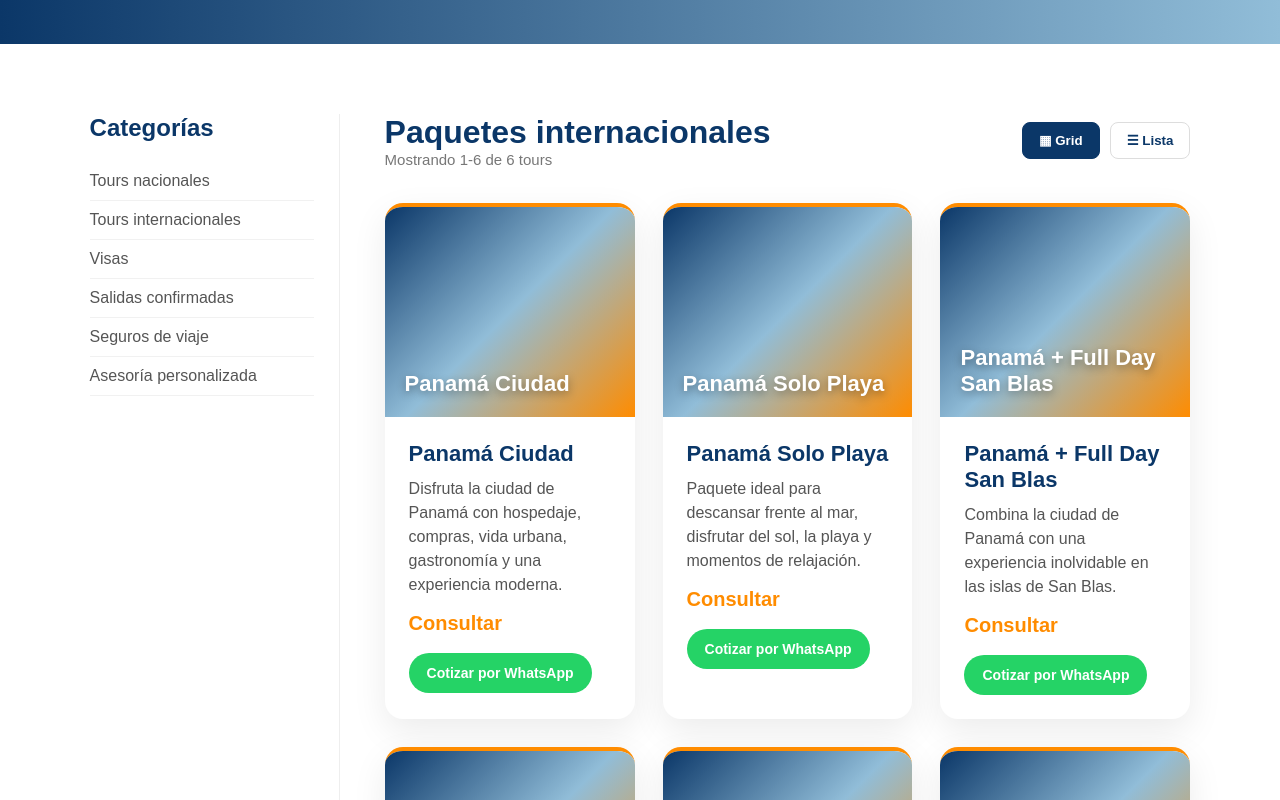
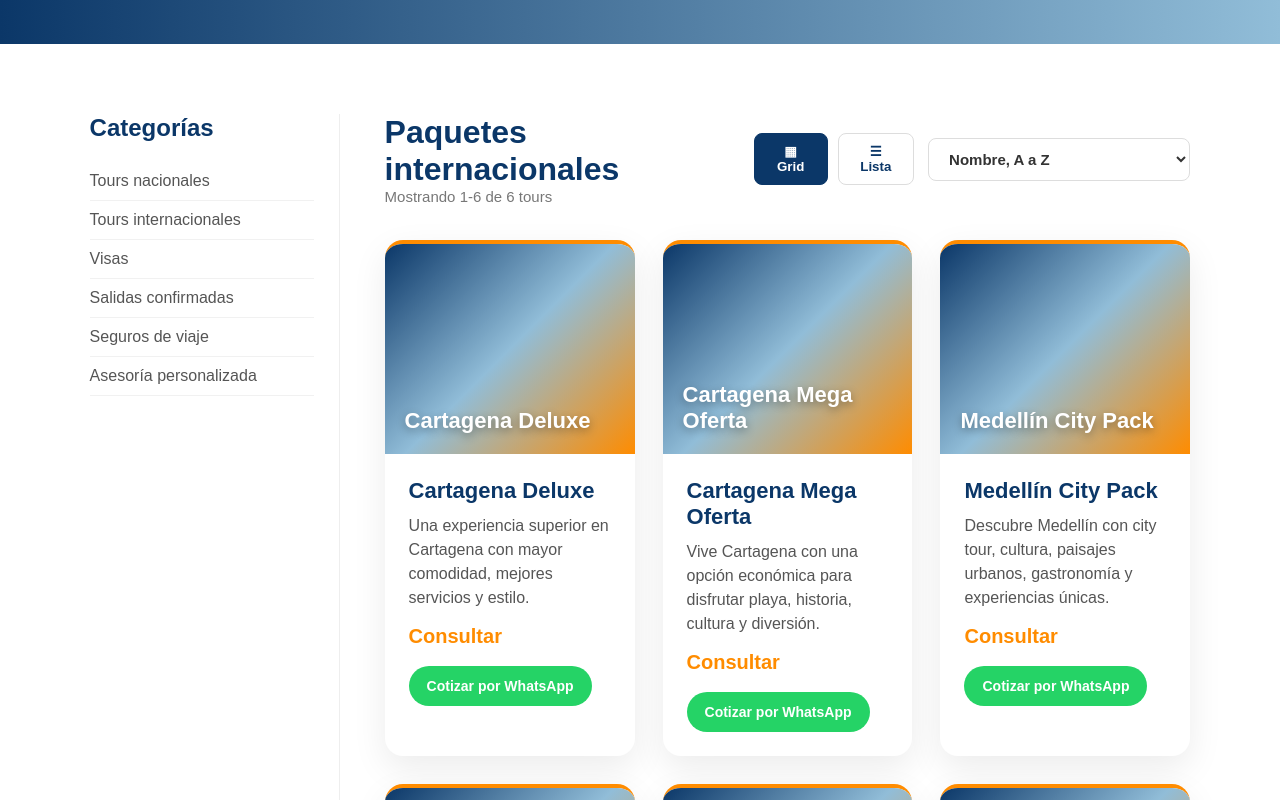
Before and after one commit to InfoKT23/Kala_Travel_pagina, a Next.js app: page /tours-internacionales in a window 1280 px wide. Shown: the part 520-1320 px from the top of the page. Built offline with nearby package versions, Linux system fonts and the light colour scheme.

Commit message:
Lista internacional

```diff
--- a/app/tours-internacionales/page.jsx
+++ b/app/tours-internacionales/page.jsx
@@ -41,8 +41,34 @@ const toursInternacionales = [
   },
 ];
 
+function obtenerPrecioNumero(precio) {
+  const numero = precio.replace(/[^0-9]/g, "");
+  return numero ? Number(numero) : 999999;
+}
+
 export default function ToursInternacionalesPage() {
   const [vista, setVista] = useState("grid");
+  const [orden, setOrden] = useState("nombre-az");
+
+  const toursOrdenados = [...toursInternacionales].sort((a, b) => {
+    if (orden === "nombre-az") {
+      return a.nombre.localeCompare(b.nombre);
+    }
+
+    if (orden === "nombre-za") {
+      return b.nombre.localeCompare(a.nombre);
+    }
+
+    if (orden === "precio-bajo") {
+      return obtenerPrecioNumero(a.precio) - obtenerPrecioNumero(b.precio);
+    }
+
+    if (orden === "precio-alto") {
+      return obtenerPrecioNumero(b.precio) - obtenerPrecioNumero(a.precio);
+    }
+
+    return 0;
+  });
 
   return (
     <main className="toursPage">
@@ -76,6 +102,7 @@ export default function ToursInternacionalesPage() {
               <p>Mostrando 1-6 de 6 tours</p>
             </div>
 
+            <div className="toursControls">
               <div className="viewButtons">
                 <button
                   className={vista === "grid" ? "viewBtn active" : "viewBtn"}
@@ -91,10 +118,28 @@ export default function ToursInternacionalesPage() {
                   ☰ Lista
                 </button>
               </div>
+
+              <select
+                className="sortSelect"
+                value={orden}
+                onChange={(e) => setOrden(e.target.value)}
+              >
+                <option value="vendidos">Los más vendidos</option>
+                <option value="relevancia">Relevancia</option>
+                <option value="nombre-az">Nombre, A a Z</option>
+                <option value="nombre-za">Nombre, Z a A</option>
+                <option value="precio-bajo">
+                  Precio: de más bajo a más alto
+                </option>
+                <option value="precio-alto">
+                  Precio: de más alto a más bajo
+                </option>
+              </select>
+            </div>
           </div>
 
           <div className={vista === "grid" ? "toursGrid" : "toursList"}>
-            {toursInternacionales.map((tour, index) => (
+            {toursOrdenados.map((tour, index) => (
               <article
                 className={vista === "grid" ? "tourCard" : "tourCardList"}
                 key={index}
```
Lines whose indentation alone changed are shown as unchanged.
